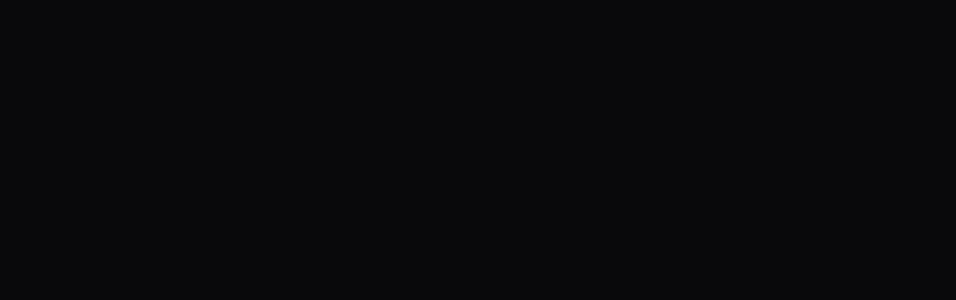
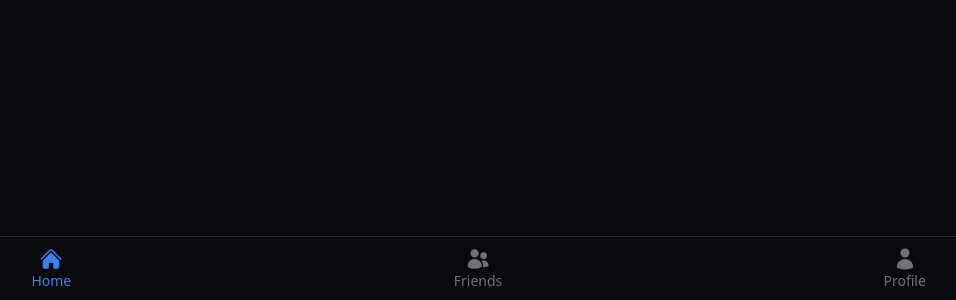
Before and after one commit to nextremy/remessage, a React (Vite) app in the folder client/: page /home in a window 1280 px wide. Before the commit this address had no page. Shown: the part 500-800 px from the top of the page, without its empty margins (162-1118 px from the left). Built offline with nearby package versions, Linux system fonts and the light colour scheme; a web font is replaced by a local one; what @trpc/react-query would draw is missing.

Commit message:
Create root layout with navigation

```diff
--- a/client/package.json
+++ b/client/package.json
@@ -10,6 +10,7 @@
     "lint": "eslint src --ext ts,tsx --max-warnings 0 --report-unused-disable-directives"
   },
   "dependencies": {
+    "@heroicons/react": "2.0.18",
     "@tanstack/react-query": "4.29.19",
     "@trpc/client": "10.33.0",
     "@trpc/react-query": "10.33.0",
--- a/client/src/app.tsx
+++ b/client/src/app.tsx
@@ -1,6 +1,8 @@
 import { QueryClient, QueryClientProvider } from "@tanstack/react-query";
 import { httpBatchLink } from "@trpc/client";
 import { BrowserRouter, Route, Routes } from "react-router-dom";
+import { RootLayout } from "./layouts/root";
+import { HomeRoute } from "./routes/home";
 import { LoginRoute } from "./routes/login";
 import { trpc } from "./trpc";
 
@@ -24,7 +26,11 @@
       <QueryClientProvider client={queryClient}>
         <BrowserRouter>
           <Routes>
-            <Route element={<div />} path="/" />
+            <Route element={<RootLayout />} path="/">
+              <Route element={<HomeRoute />} path="/home" />
+              <Route element={<div />} path="friends" />
+              <Route element={<div />} path="profile" />
+            </Route>
             <Route element={<LoginRoute />} path="/login" />
           </Routes>
         </BrowserRouter>
--- /dev/null
+++ b/client/src/layouts/root.tsx
@@ -0,0 +1,49 @@
+import { HomeIcon, UserIcon, UsersIcon } from "@heroicons/react/24/solid";
+import { Link, Outlet, useLocation } from "react-router-dom";
+
+export function RootLayout() {
+  const location = useLocation();
+
+  return (
+    <div className="flex min-h-screen flex-col">
+      <div className="grow">
+        <Outlet />
+      </div>
+      <nav className="grid h-16 auto-cols-fr grid-flow-col border-t border-zinc-800">
+        <Link
+          className={`flex flex-col items-center justify-center ${
+            location.pathname.startsWith("/home")
+              ? "text-blue-500"
+              : "text-zinc-500"
+          }`}
+          to="home"
+        >
+          <HomeIcon className="h-6 w-6" />
+          <span className="text-sm">Home</span>
+        </Link>
+        <Link
+          className={`flex flex-col items-center justify-center ${
+            location.pathname.startsWith("/friends")
+              ? "text-blue-500"
+              : "text-zinc-500"
+          }`}
+          to="friends"
+        >
+          <UsersIcon className="h-6 w-6" />
+          <span className="text-sm">Friends</span>
+        </Link>
+        <Link
+          className={`flex flex-col items-center justify-center ${
+            location.pathname.startsWith("/profile")
+              ? "text-blue-500"
+              : "text-zinc-500"
+          }`}
+          to="profile"
+        >
+          <UserIcon className="h-6 w-6" />
+          <span className="text-sm">Profile</span>
+        </Link>
+      </nav>
+    </div>
+  );
+}
--- /dev/null
+++ b/client/src/routes/friends.tsx
@@ -0,0 +1,3 @@
+export function FriendsRoute() {
+  return <div></div>
+}
--- /dev/null
+++ b/client/src/routes/home.tsx
@@ -0,0 +1,3 @@
+export function HomeRoute() {
+  return <div></div>;
+}
--- /dev/null
+++ b/client/src/routes/profile.tsx
@@ -0,0 +1,3 @@
+export function ProfileRoute() {
+  return <div></div>;
+}
```
Also changed, not shown: 1 other file (tests, documents, lock files or other folders).
